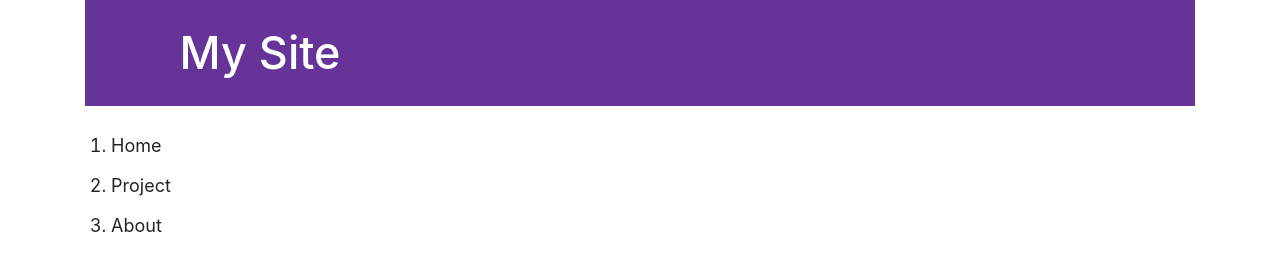
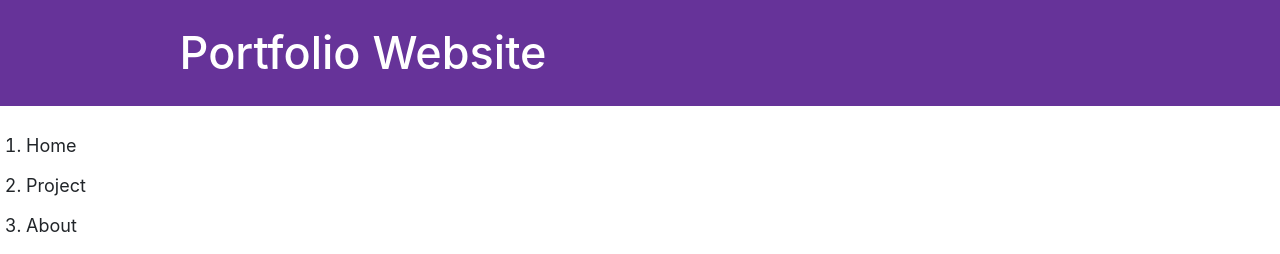
Before and after one commit to azware/azware.gats, a Gatsby site: page / in a window 1280 px wide. Shown: the top 254 px of the page. Built offline with nearby package versions, Linux system fonts and the light colour scheme; Gatsby itself is replaced by a stand-in of ours.

Commit message:
commit on master

```diff
--- a/gatsby-config.js
+++ b/gatsby-config.js
@@ -1,7 +1,7 @@
 module.exports = {
   pathPrefix: "/azware.gats",
   siteMetadata: {
-    title: `My Site`,
+    title: `Portfolio Website`,
     description: `Mencoba mempelajari reactJS dengan Gatsby. Ternyata mudah ya.`,
     author: `@azware`,
   },
--- a/src/components/layout.jsx
+++ b/src/components/layout.jsx
@@ -27,7 +27,6 @@ const Layout = ({ children }) => {
 
   return (
     <>
-      <div className="container">
       <Header siteTitle={data.site.siteMetadata.title} />
       <Menu />
       <div
@@ -40,7 +39,6 @@ const Layout = ({ children }) => {
         <main>{children}</main>
       </div>
       <Footer />
-      </div>
     </>
   )
 }
```
Lines whose indentation alone changed are shown as unchanged.
